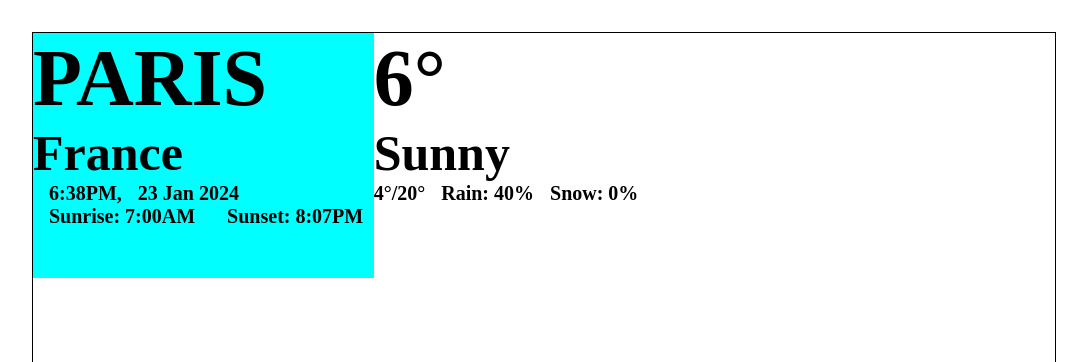
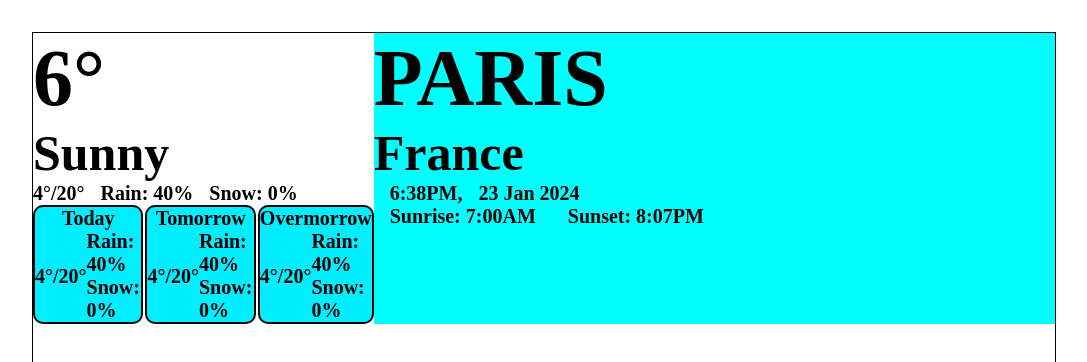
Before and after one commit to smyler3/weather, a website built with webpack: page src/template.html in a window 1280 px wide. Shown: the top 362 px of the page, without its empty margins (96-1183 px from the left). Built offline with nearby package versions, Linux system fonts and the light colour scheme.

Commit message:
Add forecast block draft layout

```diff
--- a/src/style.css
+++ b/src/style.css
@@ -115,6 +115,12 @@ button {
  * ------------------------------------------------------------
  */
 
+.current-weather-container {
+    display: flex;
+    flex-direction: column;
+    justify-content: space-between;
+}
+
 .current-temp {
     font-size: 80px;
 }
@@ -122,3 +128,38 @@ button {
 .current-weather-description {
     font-size: 50px;
 }
+
+/*
+ * ------------------------------------------------------------
+ * Forecast Styling
+ * ------------------------------------------------------------
+ */
+
+.forecast-container {
+    display: grid;
+    grid-template-columns: repeat(3, 1fr);
+    column-gap: 2px;
+
+    /* border: 2px solid black;
+    border-radius: 10px;
+    background-color: black; */
+}
+
+.forecast-block {
+    display: flex;
+    flex-direction: column;
+
+    border: 2px solid black;
+    border-radius: 10px;
+    background-color: rgb(0, 238, 255);
+}
+
+.forecast-block-title {
+    text-align: center;
+}
+
+.forecast-block-inline {
+    display: flex;
+    align-items: center;
+    justify-content: space-between;
+}
--- a/src/template.html
+++ b/src/template.html
@@ -31,6 +31,61 @@
     </form> -->
 
     <div class="weather-body">
+        <!-- Current Weather -->
+        <span class="current-weather-container">
+            <div>
+                <h1 class="current-temp">6&deg;</h1>
+                <div class="location-inline-block">
+                    <h2 class="current-weather-description">Sunny</h2>
+                    <span class="icon current-weather-icon"></span>
+                </div>
+                <div class="location-inline-block">
+                    <h4 class="current-low-high">4&deg;/20&deg;</h4>
+                    <h4 class="rain-chance">Rain: 40%</h4>
+                    <h4 class="snow-chance">Snow: 0%</h4>
+                </div>
+            </div>
+            <div class="forecast-container">
+                <!-- Today -->
+                <span class="forecast-block forecast-today">
+                    <h4 class="forecast-block-title">Today</h4>
+                    <span class="forecast-block-inline">
+                        <span class="icon forecast-today-icon"></span>
+                        <h4 class="forecast-today-low-high">4&deg;/20&deg;</h4>
+                        <span class="forecast-today-chances">
+                            <h4>Rain: 40%</h4>
+                            <h4>Snow: 0%</h4>
+                        </span>
+                    </span>
+                </span>
+                <!-- Tomorrow -->
+                <span class="forecast-block forecast-today">
+                    <h4 class="forecast-block-title">Tomorrow</h4>
+                    <span class="forecast-block-inline">
+                        <span class="icon forecast-today-icon"></span>
+                        <h4 class="forecast-today-low-high">4&deg;/20&deg;</h4>
+                        <span class="forecast-today-chances">
+                            <h4>Rain: 40%</h4>
+                            <h4>Snow: 0%</h4>
+                        </span>
+                    </span>
+                </span>
+                <!-- Overmorrow -->
+                <span class="forecast-block forecast-today">
+                    <h4 class="forecast-block-title">Overmorrow</h4>
+                    <span class="forecast-block-inline">
+                        <span class="icon forecast-today-icon"></span>
+                        <h4 class="forecast-today-low-high">4&deg;/20&deg;</h4>
+                        <span class="forecast-today-chances">
+                            <h4>Rain: 40%</h4>
+                            <h4>Snow: 0%</h4>
+                        </span>
+                    </span>
+                </span>
+            </div>
+        </span>
+        <!--  -->
+
         <!-- Location -->
         <span class="location-info-container">
             <h1 class="city">PARIS</h1>
@@ -47,20 +102,7 @@
                 <h4>Sunset: 8:07PM</h4>
             </div>
         </span>
-        <!-- Current Weather -->
-        <span class="current-info-container">
-            <h1 class="current-temp">6&deg;</h1>
-            <div class="location-inline-block">
-                <h2 class="current-weather-description">Sunny</h2>
-                <span class="icon current-weather-icon"></span>
-            </div>
-            <div class="location-inline-block">
-                <h4 class="current-low-high">4&deg;/20&deg;</h4>
-                <h4 class="rain-chance">Rain: 40%</h4>
-                <h4 class="snow-chance">Snow: 0%</h4>
-            </div>
-        </span>
-        <!--  -->
+
         <div class="forecast-info-container"></div>
         <div class="current-deails-container"></div>
     </div>
```
Also changed, not shown: dist/index.html, dist/main.bundle.js.
